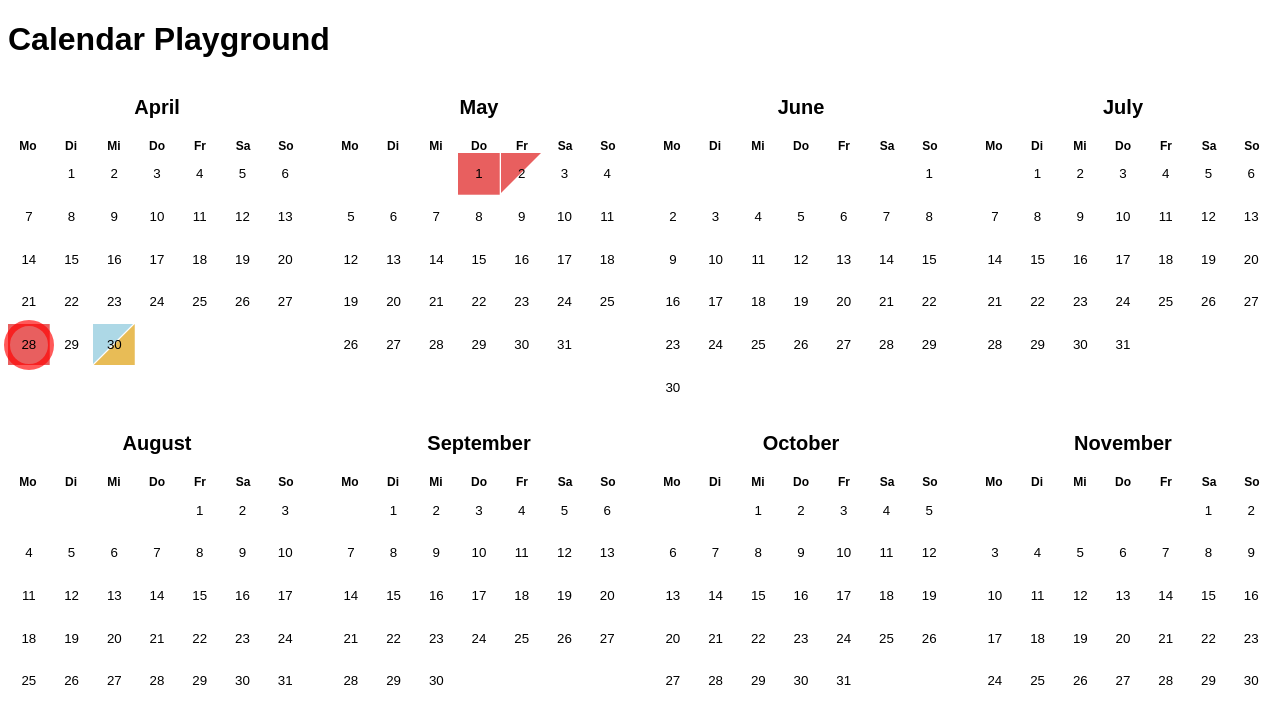
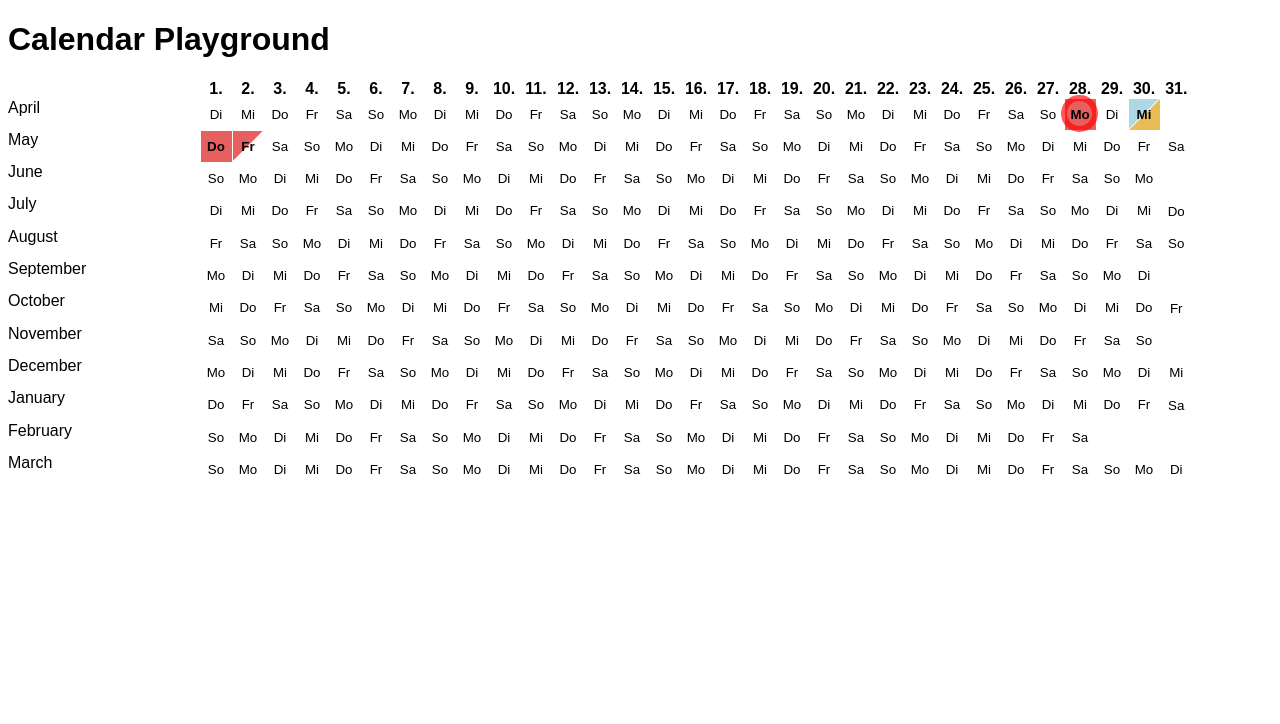
Before and after one commit to heimv-ch/heimv-calendar, a React (Vite) app: page / in a window 1280 px wide. Shown: the top 724 px of the page. Built offline with nearby package versions, Linux system fonts and the light colour scheme.

Commit message:
feat: introduce year calendar

```diff
--- a/src/App.tsx
+++ b/src/App.tsx
@@ -1,5 +1,5 @@
 import { addDays, formatISO } from "date-fns";
-import { Calendar } from "./components/Calendar";
+import { Calendar, CalendarMode } from "./components/Calendar";
 
 function App() {
 	const today = formatISO(new Date(), { representation: "date" });
@@ -16,6 +16,7 @@ function App() {
 		<>
 			<h1>Calendar Playground</h1>
 			<Calendar
+				mode={CalendarMode.year}
 				occupancies={
 					new Map([
 						[today, { allDay: { key: "alkdfjllasdjfdlkasjadslfjasdlkjasdlkjkf" } }],
--- a/src/components/Calendar.tsx
+++ b/src/components/Calendar.tsx
@@ -1,20 +1,25 @@
 import type { Occupancy, OccupancySlot } from "../model/occupancy";
 import type { ReactNode } from "react";
 import { MonthsCalendar } from "./MonthsCalendar";
+import { YearCalendar } from "./YearCalendar";
 
 export enum CalendarMode {
 	months = "months",
 	year = "year",
 }
 
-export type CalendarProps = {
-	currentDate?: Date;
-	mode?: CalendarMode;
+export type CalendarBaseProps = {
+	currentDate: Date;
 	occupancies?: Map<string, OccupancySlot>;
 	onDateClick?: (date: Date) => void;
 	getDateHref?: (date: Date) => string;
 	onOccupancyClick?: (occupancy: Occupancy) => void;
 	renderOccupancyPopover?: (occupancy: Occupancy) => ReactNode;
+};
+
+export type CalendarProps = Omit<CalendarBaseProps, "currentDate"> & {
+	mode?: CalendarMode;
+	currentDate?: Date;
 	visibleMonth?: number;
 };
 
@@ -28,7 +33,7 @@ export function Calendar({
 	onOccupancyClick,
 	renderOccupancyPopover,
 }: CalendarProps) {
-	const commonCalendarProps = {
+	const commonCalendarProps: CalendarBaseProps = {
 		currentDate,
 		occupancies,
 		onDateClick,
@@ -41,6 +46,8 @@ export function Calendar({
 		switch (mode) {
 			case CalendarMode.months:
 				return <MonthsCalendar {...commonCalendarProps} visibleMonths={visibleMonth} />;
+			case CalendarMode.year:
+				return <YearCalendar {...commonCalendarProps} />;
 			default:
 				break;
 		}
--- a/src/components/CalendarDate.tsx
+++ b/src/components/CalendarDate.tsx
@@ -3,8 +3,9 @@ import type { Occupancy, OccupancySlot } from "../model/occupancy";
 import type { ReactNode } from "react";
 import { OccupancySlot as OccupancySlotComponent } from "./OccupancySlot";
 
-type CalendarDateProps = {
+export type CalendarDateProps = {
 	dateString: string;
+	renderLabel?: (date: Date) => string;
 	onClick?: (date: Date) => void;
 	href?: string;
 	onClickOccupancy?: (occupancy: Occupancy) => void;
@@ -12,14 +13,22 @@ type CalendarDateProps = {
 	renderOccupancyPopover?: (occupancy: Occupancy) => ReactNode;
 };
 
-export function CalendarDate(props: CalendarDateProps) {
-	const { dateString, occupancySlot, href, onClick, onClickOccupancy, renderOccupancyPopover } = props;
-
+export function CalendarDate({
+	dateString,
+	renderLabel,
+	occupancySlot,
+	href,
+	onClick,
+	onClickOccupancy,
+	renderOccupancyPopover,
+}: CalendarDateProps) {
 	const date = parseISO(dateString);
 
 	const isToday = isSameDay(date, new Date());
 	const isInteractive = !!onClick;
-	const hasOccupancies = !!props.occupancySlot;
+	const hasOccupancies = !!occupancySlot;
+
+	const renderDate = () => <time dateTime={dateString}>{renderLabel?.(date) ?? getDate(date)}</time>;
 
 	return (
 		<div
@@ -30,15 +39,7 @@ export function CalendarDate(props: CalendarDateProps) {
 				...(hasOccupancies ? ["has-occupancies"] : []),
 			].join(" ")}
 		>
-			{href ? (
-				<a href={href}>
-					<time dateTime={dateString}>{getDate(date)}</time>
-				</a>
-			) : (
-				<button onClick={() => onClick?.(date)}>
-					<time dateTime={dateString}>{getDate(date)}</time>
-				</button>
-			)}
+			{href ? <a href={href}>{renderDate()}</a> : <button onClick={() => onClick?.(date)}>{renderDate()} </button>}
 
 			{occupancySlot && (
 				<OccupancySlotComponent
--- a/src/components/CalendarMonth.tsx
+++ b/src/components/CalendarMonth.tsx
@@ -1,36 +1,53 @@
 import { eachDayOfInterval, endOfMonth, format, formatISO, getDay, parseISO, startOfMonth } from "date-fns";
-import { CalendarDate } from "./CalendarDate";
+import { CalendarDate, type CalendarDateProps } from "./CalendarDate";
 import type { Occupancy, OccupancySlot } from "../model/occupancy";
 import type { ReactNode } from "react";
 
-interface CalendarMonthProps {
+type CalendarMonthProps = {
 	dateString: string;
+	by: "week" | "day";
 	occupancies?: Map<string, OccupancySlot>;
 	onDateClick?: (date: Date) => void;
 	getDateHref?: (date: Date) => string;
 	onOccupancyClick?: (occupancy: Occupancy) => void;
 	renderOccupancyPopover?: (occupancy: Occupancy) => ReactNode;
-}
+};
 
 // Handle localization
 const weekdayShortNames = ["Mo", "Di", "Mi", "Do", "Fr", "Sa", "So"] as const;
 
 export function CalendarMonth({
 	dateString,
+	by,
 	occupancies,
 	onDateClick,
 	getDateHref,
 	onOccupancyClick,
 	renderOccupancyPopover,
 }: CalendarMonthProps) {
-	const date = startOfMonth(parseISO(dateString));
-	const monthStartsAfter = (getDay(date) + 6) % 7;
+	const monthStart = startOfMonth(parseISO(dateString));
+	const monthStartsAfter = (getDay(monthStart) + 6) % 7;
+
+	const getCommonCalendarDateProps = (date: Date): CalendarDateProps => {
+		const dateString = formatISO(date, { representation: "date" });
+
+		return {
+			dateString: dateString,
+			onClick: onDateClick,
+			href: getDateHref?.(date),
+			occupancySlot: occupancies?.get(dateString),
+			onClickOccupancy: onOccupancyClick,
+			renderOccupancyPopover: renderOccupancyPopover,
+		};
+	};
 
 	return (
 		<div className="month">
+			{by === "week" ? (
+				<>
 					<header>
 						{/* Handle localization */}
-				<h3>{format(date, "MMMM")}</h3>
+						<h3>{format(monthStart, "MMMM")}</h3>
 						<div className="weekdays">
 							{[...Array(7).keys()].map((day) => (
 								<div key={`weekday-${day}`}>{weekdayShortNames[day]}</div>
@@ -40,22 +57,28 @@ export function CalendarMonth({
 					<div className="dates">
 						<div style={{ gridColumn: `span ${monthStartsAfter}` }} />
 
-				{eachDayOfInterval({ start: date, end: endOfMonth(date) }).map((date) => {
-					const dateString = formatISO(date, { representation: "date" });
+						{eachDayOfInterval({ start: monthStart, end: endOfMonth(monthStart) }).map((date) => (
+							<CalendarDate key={date.toISOString()} {...getCommonCalendarDateProps(date)} />
+						))}
+					</div>
+				</>
+			) : (
+				<>
+					<div className="month-label">{format(monthStart, "MMMM")}</div>
+
+					{eachDayOfInterval({ start: monthStart, end: endOfMonth(monthStart) }).map((date) => {
+						const weekdayName = weekdayShortNames[(getDay(date) + 6) % weekdayShortNames.length];
 
 						return (
 							<CalendarDate
-							occupancySlot={occupancies?.get(dateString)}
-							dateString={dateString}
-							onClick={onDateClick}
-							href={getDateHref?.(date)}
-							onClickOccupancy={onOccupancyClick}
-							renderOccupancyPopover={renderOccupancyPopover}
-							key={dateString}
+								key={date.toISOString()}
+								renderLabel={() => weekdayName}
+								{...getCommonCalendarDateProps(date)}
 							/>
 						);
 					})}
-			</div>
+				</>
+			)}
 		</div>
 	);
 }
--- a/src/components/MonthsCalendar.tsx
+++ b/src/components/MonthsCalendar.tsx
@@ -1,28 +1,13 @@
 import { addMonths, eachMonthOfInterval, formatISO } from "date-fns";
-import type { Occupancy, OccupancySlot } from "../model/occupancy";
-import type { ReactNode } from "react";
 import { CalendarMonth } from "./CalendarMonth";
 import { defaults } from "../config";
+import type { CalendarBaseProps } from "./Calendar";
 
-interface MonthsCalendarProps {
-	currentDate: Date;
+type MonthsCalendarProps = CalendarBaseProps & {
 	visibleMonths?: number;
-	occupancies?: Map<string, OccupancySlot>;
-	onDateClick?: (date: Date) => void;
-	getDateHref?: (date: Date) => string;
-	onOccupancyClick?: (occupancy: Occupancy) => void;
-	renderOccupancyPopover?: (occupancy: Occupancy) => ReactNode;
-}
+};
 
-export function MonthsCalendar({
-	currentDate,
-	visibleMonths,
-	occupancies,
-	onDateClick,
-	getDateHref,
-	onOccupancyClick,
-	renderOccupancyPopover,
-}: MonthsCalendarProps) {
+export function MonthsCalendar({ currentDate, visibleMonths, ...rest }: MonthsCalendarProps) {
 	return (
 		<div className="months-calendar">
 			{eachMonthOfInterval({
@@ -31,17 +16,7 @@ export function MonthsCalendar({
 			}).map((date) => {
 				const dateString = formatISO(date, { representation: "date" });
 
-				return (
-					<CalendarMonth
-						key={dateString}
-						dateString={dateString}
-						occupancies={occupancies}
-						onDateClick={onDateClick}
-						getDateHref={getDateHref}
-						onOccupancyClick={onOccupancyClick}
-						renderOccupancyPopover={renderOccupancyPopover}
-					/>
-				);
+				return <CalendarMonth by="week" key={dateString} dateString={dateString} {...rest} />;
 			})}
 		</div>
 	);
--- /dev/null
+++ b/src/components/YearCalendar.tsx
@@ -0,0 +1,25 @@
+import { addMonths, eachMonthOfInterval, formatISO } from "date-fns";
+import { CalendarMonth } from "./CalendarMonth";
+import type { CalendarBaseProps } from "./Calendar";
+
+type YearCalendarProps = CalendarBaseProps;
+
+export function YearCalendar({ currentDate, ...rest }: YearCalendarProps) {
+	return (
+		<div className="year-calendar">
+			<header className="month">
+				<div />
+				{[...Array(31).keys()].map((n) => (
+					<div className="day-of-month" key={n}>
+						{n + 1}.
+					</div>
+				))}
+			</header>
+
+			{eachMonthOfInterval({ start: currentDate, end: addMonths(currentDate, 11) }).map((date) => {
+				const dateString = formatISO(date, { representation: "date" });
+				return <CalendarMonth by="day" dateString={dateString} key={dateString} {...rest} />;
+			})}
+		</div>
+	);
+}
--- a/src/index.css
+++ b/src/index.css
@@ -96,17 +96,21 @@ body {
 	}
 
 	.year-calendar {
-		.months {
-			margin: 1em 0;
-			position: relative;
-			overflow-x: scroll;
-		}
+		position: relative;
+		overflow-x: scroll;
+		display: grid;
+		grid-template-columns: minmax(min-content, 12rem) repeat(31, minmax(1.5rem, 2rem));
 
 		.month {
 			display: grid;
-			grid-template-columns: minmax(8rem, auto) repeat(31, minmax(1.5rem, 2rem));
+			grid-template-columns: subgrid;
+			grid-column: span 32;
 			gap: 1px;
 			margin-bottom: 1px;
+
+			.month-label {
+				padding-right: 2em;
+			}
 		}
 
 		.day-of-month {
@@ -117,7 +121,6 @@ body {
 
 	.months-calendar {
 		--min-month-width: 15rem;
-		padding: 1em 0;
 		position: relative;
 		display: grid;
 		gap: 1.5em;
@@ -129,7 +132,7 @@ body {
 
 			header > h3 {
 				font-weight: bold;
-				font-size: 1.25em;
+				font-size: 1.25rem;
 				text-align: center;
 				padding-bottom: 1em;
 				margin: 0;
@@ -139,7 +142,7 @@ body {
 				font-weight: bold;
 				text-align: center;
 				gap: 0.25em;
-				font-size: 0.75em;
+				font-size: 0.75rem;
 				display: grid;
 				grid-template-columns: repeat(7, 1fr);
 			}
@@ -151,16 +154,13 @@ body {
 				gap: 1px;
 			}
 		}
-
-		.date {
-			position: relative;
-			aspect-ratio: 1 / 1;
-			padding: 0;
-		}
 	}
 
 	.date {
 		position: relative;
+		aspect-ratio: 1 / 1;
+		padding: 0;
+
 		&.interactive {
 			a,
 			button {
@@ -173,7 +173,9 @@ body {
 		}
 
 		&.has-occupancies {
-			font-weight: bold;
+			time {
+				font-weight: bold;
+			}
 		}
 
 		&.today::after {
```
Lines whose indentation alone changed are shown as unchanged.
